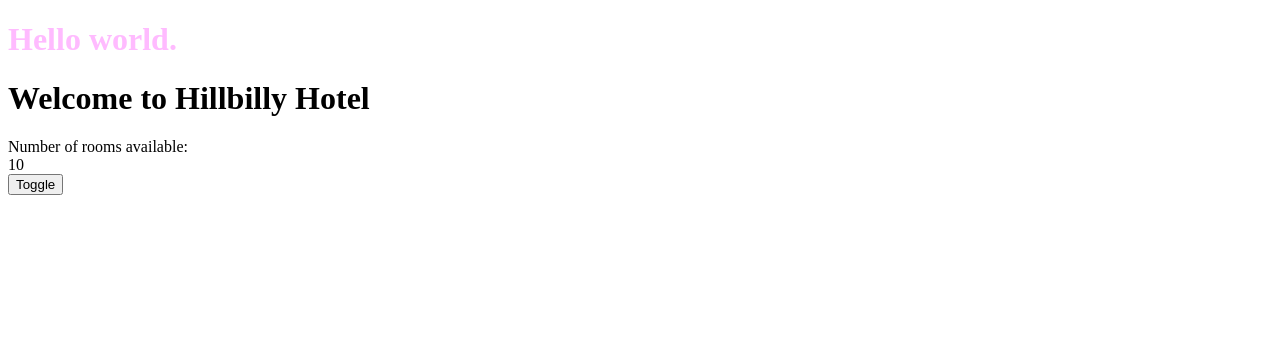
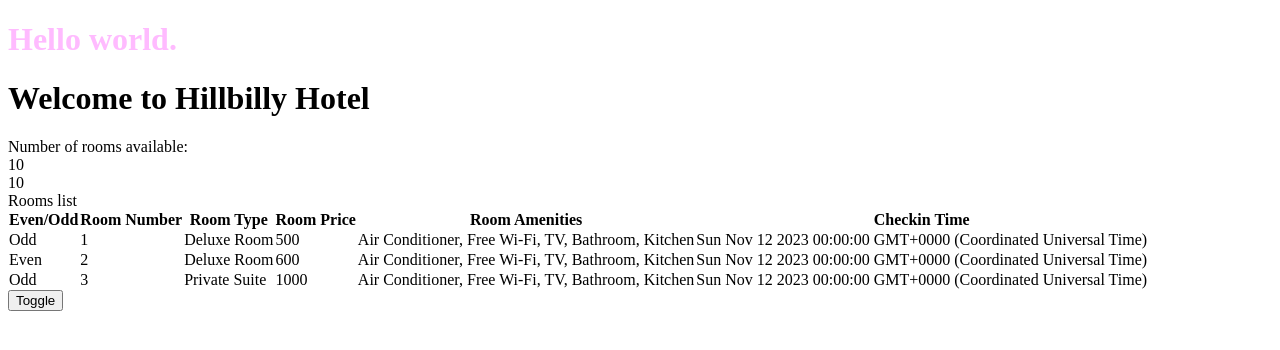
Before and after one commit to DraganGlamocic/angular-practice-inventory-app, an Angular app: page / in a window 1280 px wide. Shown: the top 350 px of the page. Built offline with nearby package versions, Linux system fonts and the light colour scheme.

Commit message:
Practice directives: # Directives. # ngIf to display if > 0 # rooms?.availableRooms # ngFor to loop through list and display as <tr>(table row) and <td>(table data)

```diff
--- a/projects/hotelinventory/src/app/rooms/rooms.component.html
+++ b/projects/hotelinventory/src/app/rooms/rooms.component.html
@@ -1,9 +1,34 @@
 <h1>Welcome to {{hotelName}}</h1>
 
 <div [hidden]="hideRooms">
-  Number of rooms available:
-  <div [innerText]="numberOfRooms"></div>
+    Number of rooms available:
+    <div [innerText]="numberOfRooms"></div>
 </div>
 
 
+{{ rooms?.availableRooms ?? 'No rooms' }}
+
+
+<div *ngIf="rooms.availableRooms > 0">
+    Rooms list
+    <!--  {{roomList}}-->
+    <tr>
+        <th>Even/Odd</th>
+        <th>Room Number</th>
+        <th>Room Type</th>
+        <th>Room Price</th>
+        <th>Room Amenities</th>
+        <th>Checkin Time</th>
+    </tr>
+
+    <tr *ngFor="let room of roomList; let e=even; let o=odd">
+        <td>{{ o ? "Even" : "Odd" }}</td>
+        <td>{{ room.roomNumber }}</td>
+        <td>{{ room.roomType }}</td>
+        <td>{{ room.price }}</td>
+        <td>{{ room.amenities }}</td>
+        <td>{{ room.checkinTime }}</td>
+    </tr>
+</div>
+
 <button (click)="toggle()">Toggle</button>
--- a/projects/hotelinventory/src/app/rooms/rooms.component.ts
+++ b/projects/hotelinventory/src/app/rooms/rooms.component.ts
@@ -1,4 +1,5 @@
-import { Component, OnInit } from '@angular/core';
+import {Component, OnInit} from '@angular/core';
+import {Room, RoomList} from "./rooms";
 
 @Component({
     selector: 'hinv-rooms',
@@ -12,12 +13,50 @@ export class RoomsComponent implements OnInit {
 
     hideRooms = false;
 
-  constructor() { }
+    rooms: Room = {
+        totalRooms: 20,
+        availableRooms: 10,
+        bookedRooms: 5
+    }
+
+    roomList: RoomList[] = [
+        {
+            roomNumber: 1,
+            roomType: 'Deluxe Room',
+            amenities: 'Air Conditioner, Free Wi-Fi, TV, Bathroom, Kitchen',
+            price: 500,
+            photos: 'https://unsplash.com/photos/a-living-room-with-a-couch-and-a-table-76JYlSoAYM4',
+            checkinTime: new Date('11-12-2023'),
+            checkoutTime: new Date('12-12-2023'),
+        },
+        {
+            roomNumber: 2,
+            roomType: 'Deluxe Room',
+            amenities: 'Air Conditioner, Free Wi-Fi, TV, Bathroom, Kitchen',
+            price: 600,
+            photos: 'https://unsplash.com/photos/a-living-room-with-a-couch-and-a-table-76JYlSoAYM4',
+            checkinTime: new Date('11-12-2023'),
+            checkoutTime: new Date('12-12-2023'),
+        },
+        {
+            roomNumber: 3,
+            roomType: 'Private Suite',
+            amenities: 'Air Conditioner, Free Wi-Fi, TV, Bathroom, Kitchen',
+            price: 1000,
+            photos: 'https://unsplash.com/photos/a-living-room-with-a-couch-and-a-table-76JYlSoAYM4',
+            checkinTime: new Date('11-12-2023'),
+            checkoutTime: new Date('12-12-2023'),
+        }
+    ];
+
+
+    constructor() {
+    }
 
     ngOnInit(): void {
     }
 
-  toggle(){
+    toggle() {
         this.hideRooms = !this.hideRooms;
     }
 
--- /dev/null
+++ b/projects/hotelinventory/src/app/rooms/rooms.ts
@@ -0,0 +1,15 @@
+export interface Room {
+  totalRooms: number;
+  availableRooms: number;
+  bookedRooms: number;
+}
+
+export interface RoomList {
+  roomNumber: number;
+  roomType: string;
+  amenities: string;
+  price: number;
+  photos: string;
+  checkinTime: Date;
+  checkoutTime: Date;
+}
```
Also changed, not shown: projects/hotelinventory/src/app/app.component.ts (+5 -2 lines). Lines whose indentation alone changed are shown as unchanged.
